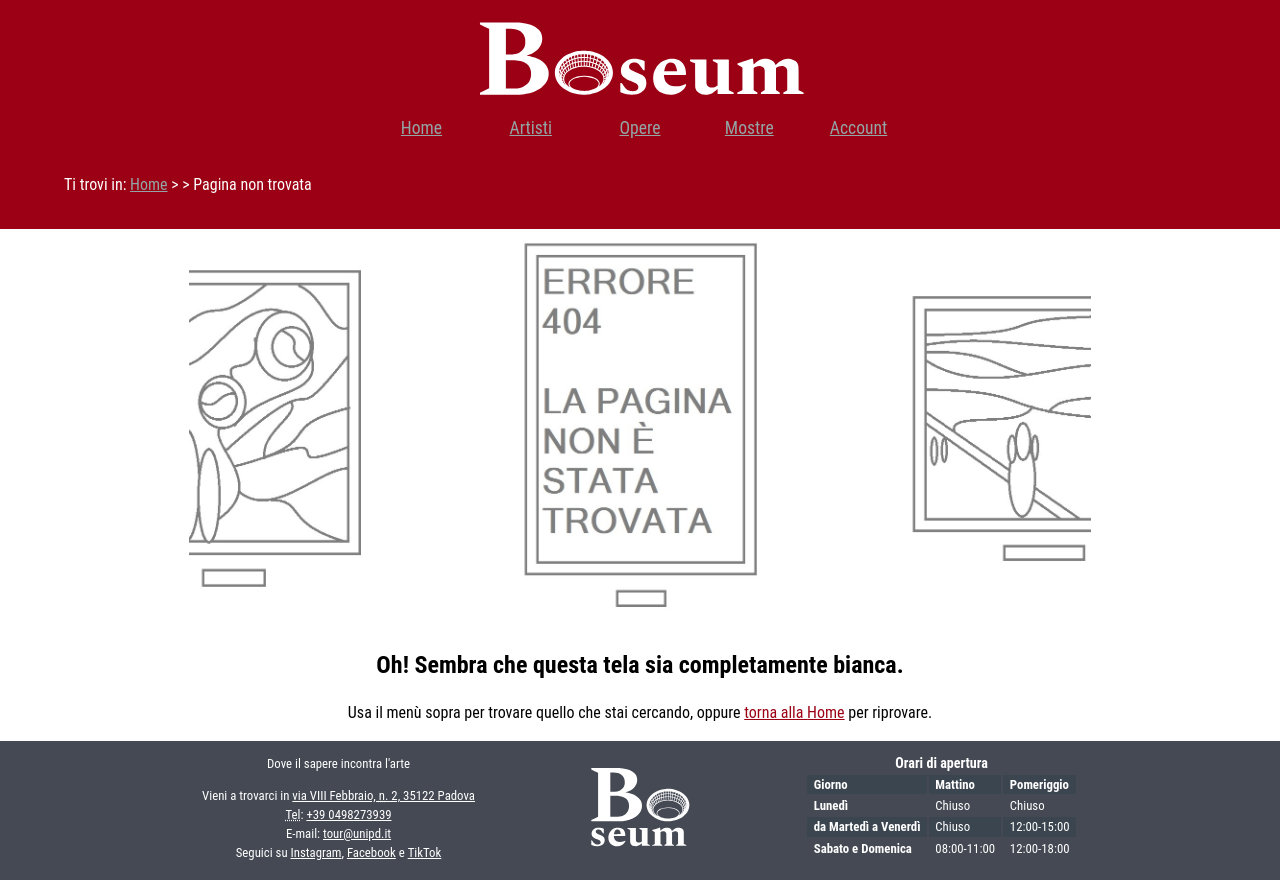
After one commit to rmdevv/Boseum, a PHP site: page /src/404.html in a window 1280 px wide. The commit adds this page. Run offline with PHP 8.4, Linux system fonts and the light colour scheme.

Commit message:
Add 404 html css

```diff
--- a/assets/CSS/mini.css
+++ b/assets/CSS/mini.css
@@ -57,196 +57,56 @@ header h1{
     line-height: 1.5em;
 }
 
-nav {
-    background-color: var(--headerBgColor);
-    color: var(--headerTxtColor);
+.cardmain {
+    flex-direction: column;
+    margin: 2em 2em 0em;
 }
 
-nav a:link {
-    color: var(--navlinkColor);
-}
-
-nav a:visited {
-    color: var(--navvisitedLinkColor);
-}
-
-#menu ul {
-    margin: auto;
-    padding: 0em 3em;
-    list-style-type: none;
-    text-align: center;
-}
-
-#menu ul li{
-    display: inline-block;
-    width: 5em;
-    margin: 0 0.5em;
-    font-size: 1.1em;
-}
-
-#breadcrumb {
-    padding: 1em 3em;
-}
-
-#breadcrumb p {
-    padding: 1em;
-    margin: auto;
-}
-
-main{
-    display: flex;
-    flex-direction: column;
-    text-align: center;
-    justify-content: center;
-    align-items: center;
-}
-
-#bannermain{
-    width: 100%;
-    background-image: linear-gradient(rgba(0, 0, 0, 0.55), rgba(0, 0, 0, 0.95)), url(../images/palazzo_bo.jpg);
-    background-size: cover;
-    background-repeat: no-repeat;
-    background-position: center;
-    height: 15em;
-    display: flex;
-    justify-content: center;
-    align-items: center;
-    color: rgb(255,255,255);
-    font-size: 1.5em;
-}
-
-.cardmain {
-    background-color: var(--bannerBackground);
-    display: flex;
-    flex-direction: column;
-    margin: 2em 2em 0em;
-    overflow: hidden;
-}
-
-.cardimg {
+.cardmainimg {
     width: 100%;
     height: 50%;
     object-fit: cover;
 }
 
-.cardtext {
-    text-align: left;
-    justify-content: left;
+.cardmaintext {
     width: 100%;
     height: 50%;
     padding: 1em;
-    box-sizing: border-box;
 }
 
 .cardmain:nth-child(odd) {
     flex-direction: column;
 }
 
-.cardmain a:link{
-    color: var(--flagColor);
-}
-
-.cardmain a:visited{
-    color: var(--footerBgColor);
-}
-
 .cardnextshow {
-    text-align: left;
-    justify-content: left;
     width: 100%;
     padding: 1em;
-    box-sizing: border-box;
-    display: flex;
-    flex-direction: column;
-}
-
-#nextshow{
-    text-transform: uppercase;
 }
 
 #linknextshow{
-    text-align: right;
     padding: 4em 1em 0em;
-    font-weight: bold;
 }
 
-#partners{
-    text-align: center;
-    padding: 2em;
-}
-
-.cards{
-    margin: auto;
-    padding: 1em;
-    list-style: none;
-    display: flex;
-    flex-wrap: wrap;
-    max-width: 80em;
-    justify-content: center;
-}
-
-.cards li{
-    margin: 0 10px 20px 10px;
-    padding: 10px;
-    border-radius: 5px;
-    flex: 0 0 200px;
-    box-shadow: 0px 0px 10px rgba(0, 0, 0, 0.3);
-}
-
-h2, h3, h4, h5, h6{
-    font-size: 2em;
-    line-height: 1em;
+.indexh{
     padding-bottom: 1em;
     text-align: center;
     margin: auto;
 }
 
 footer{
-    background-color: var(--footerBgColor);
-    color: var(--footerTxtColor);
     flex-wrap: wrap-reverse;
-}
-
-footer div{
-    text-align: center;
-    padding: 1em 4em 1em;
-}
-
-footer a:link{
-    color: var(--footerlinkColor);
-}
-
-footer a:visited{
-    color: var(--footerlinkColor);
-}
-
-#infofoot{
-    font-size: 0.8em;
-    line-height: 1.5em;
-}
-
-#infofoot p{
-    padding: 0em 0em 1em;
-}
-
-#listinfofoot{
-    list-style: none;
-}
-
-#orariofoot{
-    font-size: 0.8em;
-    line-height: 1.5em;
 }
 
 #logofoot{
     display: none;
 }
 
-#orariofoot table tbody>tr:nth-child(even), #orariofoot table thead {
-    background-color: rgb(59,69,79);
+
+
+
+
+
+
+.error404 h2{
+    padding: 0;
 }
-
-#orariofoot table td, #orariofoot table th {
-    text-align: left;
-    padding: 0em 0.5em 0em;
-}
--- a/assets/CSS/style.css
+++ b/assets/CSS/style.css
@@ -128,13 +128,14 @@ main{
     max-width: 1000px;
 }
 
-.cardimg {
+.cardmainimg {
     width: 50%;
     height: auto;
     object-fit: cover;
 }
 
-.cardtext {
+
+.cardmaintext {
     text-align: left;
     justify-content: left;
     width: 50%;
@@ -218,13 +219,13 @@ main{
     filter: opacity(100%);
 }
 
-h2, h3, h4, h5, h6{
+.indexh{
     font-size: 2em;
     line-height: 1em;
     margin-bottom: 1em;
 }
 
-h6{
+h6[class="indexh"]{
     text-align: center;
 }
 
@@ -234,6 +235,7 @@ footer{
     display: flex;
     justify-content: center;
     flex-wrap: wrap;
+    margin-top: auto;
 }
 
 footer div{
@@ -284,3 +286,42 @@ footer a:visited{
     font-weight: bold;
     font-size: 1.1em;
 }
+
+
+
+
+.error404{
+    width: 100%;
+}
+
+.error404 h2{
+    background-image: url("../images/404.jpg");
+    background-size: contain;
+    background-repeat: no-repeat;
+    background-position: center;
+    font-size: 10em;
+    line-height: 2em;
+    text-indent: -999em;
+    padding: 0.5em 1em 0em;
+    margin: 0;
+}
+
+.error404 p{
+    font-size: 1.5em;
+    font-weight: bold;
+    padding: 1em 2em 1em;
+}
+
+.error404 p+p{
+    font-size: 1em;
+    font-weight: normal;
+    padding: 0em 2em 1em;
+}
+
+.error404 a:link{
+    color: var(--flagColor);
+}
+
+.error404 a:visited{
+    color: var(--footerBgColor);
+}
--- /dev/null
+++ b/src/404.html
@@ -0,0 +1,151 @@
+<!DOCTYPE html>
+<html lang="it">
+    <head>
+        <meta charset="UTF-8" />
+        <title>Boseum</title>
+        <link rel="icon" type="image/x-icon" href="../image/favicon.png" />
+        <meta
+            name="keywors"
+            content="museo d'arte, palazzo bo, università degli studi di padova, padova" />
+        <meta
+            name="description"
+            content="Sito ufficiale del Boseum, museo d'arte universitario con sede nel Palazzo Bo a Padova" />
+        <link rel="stylesheet" href="../assets/css/style.css" media="screen" />
+        <link
+            rel="stylesheet"
+            href="../assets/css/mini.css"
+            media="screen and (max-width:600px)" />
+    </head>
+    <body>
+        <header>
+            <nav aria-label="Aiuti alla navigazione">
+                <a class="navigationHelp" href="#contenuto">Vai al contenuto</a>
+            </nav>
+            <h1 lang="en">Boseum</h1>
+        </header>
+        <nav id="menu">
+            <ul>
+                <li><a href="index.html" lang="en">Home</a></li>
+                <li><a href="artisti.html">Artisti</a></li>
+                <li><a href="opere.html">Opere</a></li>
+                <li><a href="mostre.html">Mostre</a></li>
+                <li>
+                    <a href="accedi.html" id="accountnav" lang="en">Account</a>
+                </li>
+            </ul>
+        </nav>
+        <nav id="breadcrumb">
+            <p>Ti trovi in: <a href="index.html" lang="en">Home</a> &gt; &gt; Pagina non trovata</p>
+        </nav>
+        <main id="contenuto">
+            <div class="error404">
+                <h2>
+                    Errore 404. La pagina non è stata trovata.
+                </h2>
+                <p>
+                    Oh! Sembra che questa tela sia completamente bianca.
+                </p>
+                <p>
+                    Usa il menù sopra per trovare quello che stai cercando, oppure <a href="index.html">
+                        torna alla <span lang="en">Home</span></a> per riprovare.
+                </p>
+            </div>
+        </main>
+        <footer>
+            <div id="infofoot">
+                <p>Dove il sapere incontra l'arte</p>
+                <ul id="listinfofoot">
+                    <li>
+                        Vieni a trovarci in
+                        <a
+                            href="https://maps.app.goo.gl/iicWxkvzbn2m2wsUA"
+                            target="_blank"
+                            >via VIII Febbraio, <abbr title="Numero">n</abbr>.
+                            2, 35122 Padova</a
+                        >
+                    </li>
+                    <li>
+                        <abbr title="Telefono">Tel</abbr>:
+                        <a href="tel:+390498273939">+39 0498273939</a>
+                    </li>
+                    <li>
+                        <span lang="en">E-mail</span>:
+                        <a href="mailto:tour@unipd.it"
+                            ><span lang="en">tour</span>&commat;unipd.it</a
+                        >
+                    </li>
+                    <li>
+                        Seguici su
+                        <a
+                            href="https://www.instagram.com/visitunipd/?hl=it"
+                            target="_blank"
+                            lang="en"
+                            >Instagram</a
+                        >,
+                        <a
+                            href="https://it-it.facebook.com/visitunipd/"
+                            target="_blank"
+                            lang="en"
+                            >Facebook</a
+                        >
+                        e
+                        <a
+                            href="https://vm.tiktok.com/ZMe791AJx/"
+                            target="_blank"
+                            lang="en"
+                            >TikTok</a
+                        >
+                    </li>
+                </ul>
+            </div>
+            <div id="logofoot">
+                <img
+                    src="../assets/images/logomini.svg"
+                    alt=""
+                    width="100"
+                    height="100">
+            </div>
+            <div id="orariofoot">
+                <p id="descrOrariTable" class="navigationHelp">
+                    La tabella contiene gli orari di apertura del museo, aperto
+                    dal martedì alla domenica e chiuso il lunedì
+                </p>
+                <table aria-describedby="descrOrariTable">
+                    <caption>
+                        Orari di apertura
+                    </caption>
+                    <thead>
+                        <tr>
+                            <th scope="col">Giorno</th>
+                            <th scope="col">Mattino</th>
+                            <th scope="col">Pomeriggio</th>
+                        </tr>
+                    </thead>
+                    <tbody>
+                        <tr>
+                            <th scope="row">Lunedì</th>
+                            <td data-title="mattino">Chiuso</td>
+                            <td data-title="pomeriggio">Chiuso</td>
+                        </tr>
+                        <tr>
+                            <th scope="row">da Martedì a Venerdì</th>
+                            <td data-title="mattino">Chiuso</td>
+                            <td data-title="pomeriggio">
+                                <time>12:00</time>-<time>15:00</time>
+                            </td>
+                        </tr>
+                        <tr>
+                            <th scope="row">Sabato e Domenica</th>
+                            <td data-title="mattino">
+                                <time>08:00</time>-<time>11:00</time>
+                            </td>
+                            <td data-title="pomeriggio">
+                                <time>12:00</time>-<time>18:00</time>
+                            </td>
+                        </tr>
+                    </tbody>
+                </table>
+            </div>
+        </footer>
+    </body>
+</html>
```
Also changed, not shown: src/index.html (+13 -13 lines), assets/images/404.jpg (added).
